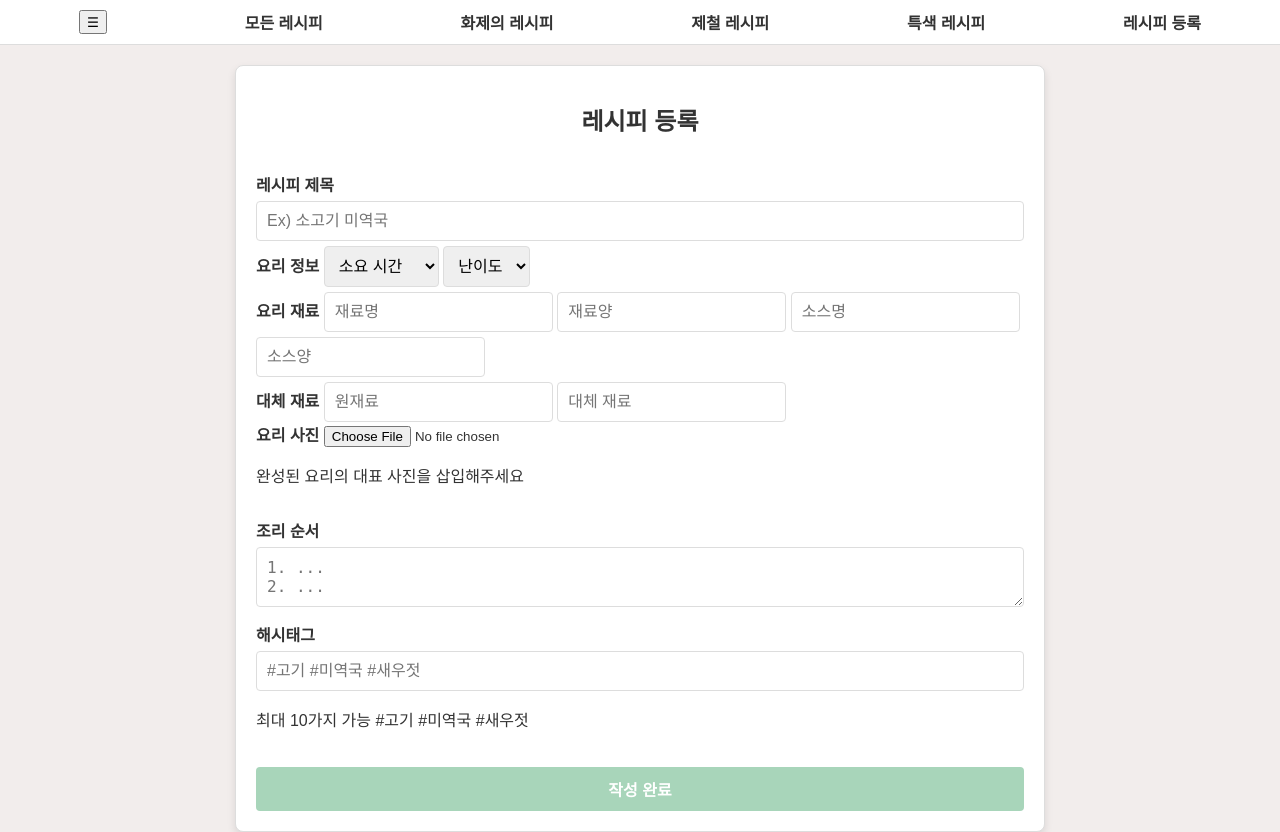
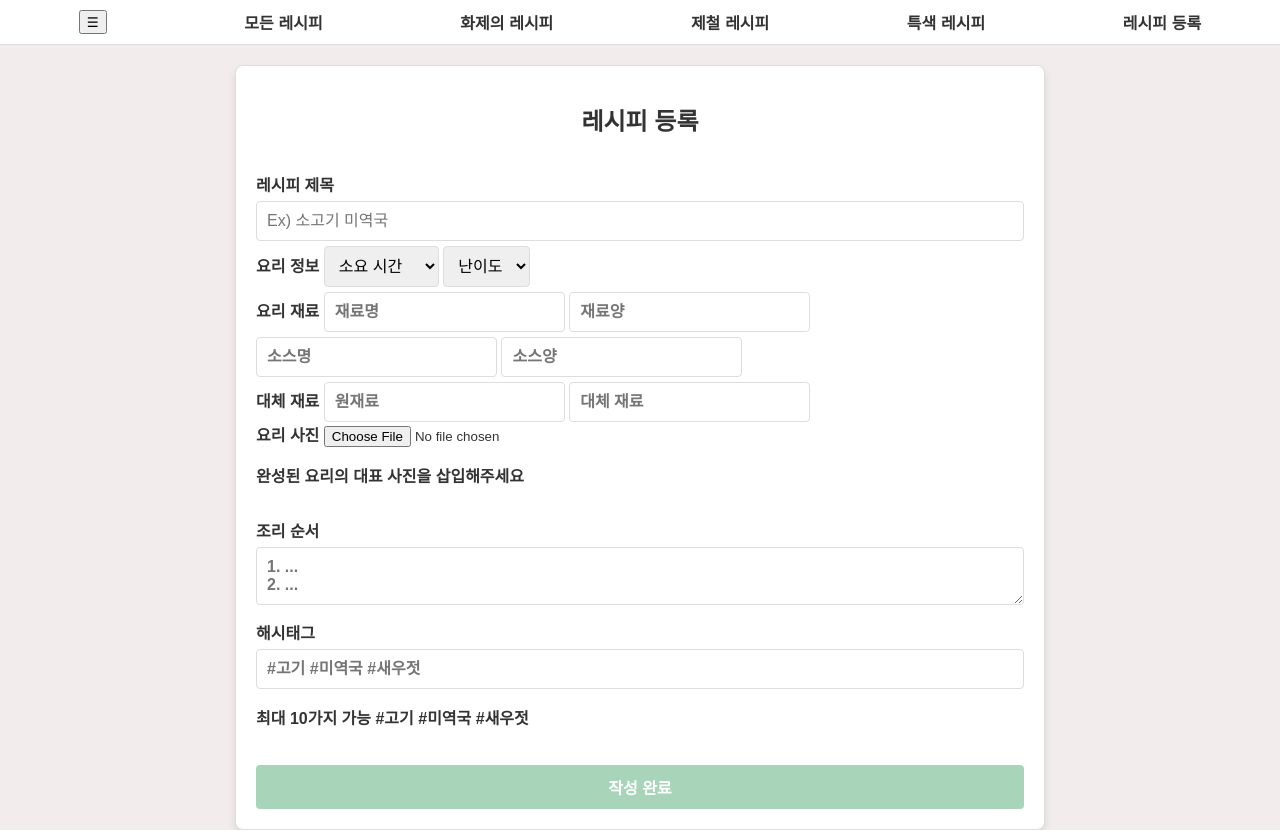
Before and after one commit to ggabaegii/RecipeRecommendation, a Flask app: page /recipe_register2 in a window 1280 px wide. Run offline with Flask 3, Linux system fonts and the light colour scheme; some web fonts are replaced.

Commit message:
폰트 수정 및 recipe_register2 초안 업로드

```diff
--- a/backend/app/static/css/register2.css
+++ b/backend/app/static/css/register2.css
@@ -1,11 +1,26 @@
+/* 기본 스타일 */
+
+/* 외할머니 글씨 (한글) */
+.korean-font {
+  font-family: 'NanumOeHarMeoNiGeurSsi', sans-serif;
+  font-weight: 600;
+}
+
+/* Marcellus (영어) */
+.english-font {
+  font-family: 'Marcellus', serif;
+}
+
+/* 전체 본문 스타일 */
 body {
-  font-family: Arial, sans-serif;
+  font-family: 'NanumOeHarMeoNiGeurSsi', sans-serif; /* 외할머니 글씨 (한글) 기본 적용 */
   background-color: #F2EDEC;
   color: #333;
   margin: 0;
   padding: 0;
 }
 
+/* 메뉴 스타일 */
 .menu {
   background-color: #fff;
   padding: 10px;
@@ -18,8 +33,10 @@ body {
   text-decoration: none;
   color: #333;
   font-weight: bold;
+  font-family: 'Marcellus', serif; /* 영어 폰트 적용 */
 }
 
+/* 컨테이너 스타일 */
 .container {
   width: 60%;
   margin: auto;
@@ -36,8 +53,10 @@ h1 {
   text-align: center;
   color: #333;
   margin-bottom: 20px;
+  font-family: 'Marcellus', serif; /* 영어 폰트 적용 */
 }
 
+/* 폼 스타일 */
 form {
   display: flex;
   flex-direction: column;
@@ -46,6 +65,7 @@ form {
 label {
   font-weight: bold;
   margin-top: 15px;
+  font-family: 'NanumOeHarMeoNiGeurSsi', sans-serif; /* 외할머니 글씨 (한글) 적용 */
 }
 
 input[type="text"], select, textarea {
@@ -70,4 +90,5 @@ button[type="submit"] {
   font-size: 16px;
   cursor: pointer;
   border-radius: 4px;
+  font-family: 'NanumOeHarMeoNiGeurSsi', sans-serif; /* 외할머니 글씨 (한글) 적용 */
 }
--- a/backend/app/templates/recipe_register2.html
+++ b/backend/app/templates/recipe_register2.html
@@ -3,7 +3,11 @@
 <head>
     <meta charset="UTF-8">
     <meta name="viewport" content="width=device-width, initial-scale=1.0">
-    <title>레시피 등록</title>
+    <title class="korean-font">레시피 등록</title>
+    <!-- Marcellus 폰트 불러오기 -->
+    <link href="https://fonts.googleapis.com/css2?family=Marcellus&display=swap" rel="stylesheet">
+    <!-- 나눔글씨 외할머니글씨 폰트 불러오기 -->
+    <link href="https://hangeul.pstatic.net/hangeul_static/css/NanumOeHarMeoNiGeurSsi.css" rel="stylesheet">
     <link rel="stylesheet" href="{{ url_for('static', filename='css/register2.css') }}">
 </head>
 <body>
@@ -18,56 +22,56 @@
     </nav>
 
     <div class="container">
-        <h1>레시피 등록</h1>
+        <h1 class="korean-font">레시피 등록</h1>
 
         <form action="{{ url_for('recipe_register2') }}" method="post" enctype="multipart/form-data">
-            <label for="title">레시피 제목</label>
+            <label for="title" class="korean-font">레시피 제목</label>
             <input type="text" id="title" name="title" placeholder="Ex) 소고기 미역국" required>
 
             <div class="info-group">
-                <label>요리 정보</label>
+                <label class="korean-font">요리 정보</label>
                 <select name="cook_time">
-                    <option>소요 시간</option>
-                    <option value="30분 이내">30분 이내</option>
-                    <option value="1시간 이내">1시간 이내</option>
-                    <option value="1시간 이상">1시간 이상</option>
+                    <option class="korean-font">소요 시간</option>
+                    <option value="30분 이내" class="korean-font">30분 이내</option>
+                    <option value="1시간 이내" class="korean-font">1시간 이내</option>
+                    <option value="1시간 이상" class="korean-font">1시간 이상</option>
                 </select>
                 <select name="difficulty">
-                    <option>난이도</option>
-                    <option value="쉬움">쉬움</option>
-                    <option value="보통">보통</option>
-                    <option value="어려움">어려움</option>
+                    <option class="korean-font">난이도</option>
+                    <option value="쉬움" class="korean-font">쉬움</option>
+                    <option value="보통" class="korean-font">보통</option>
+                    <option value="어려움" class="korean-font">어려움</option>
                 </select>
             </div>
 
             <div class="ingredient-group">
-                <label>요리 재료</label>
-                <input type="text" name="ingredient" placeholder="재료명">
-                <input type="text" name="ingredient" placeholder="재료양">
-                <input type="text" name="sauce_name" placeholder="소스명">
-                <input type="text" name="sauce_amount" placeholder="소스양">
+                <label class="korean-font">요리 재료</label>
+                <input type="text" name="ingredient" placeholder="재료명" class="korean-font">
+                <input type="text" name="ingredient" placeholder="재료양" class="korean-font">
+                <input type="text" name="sauce_name" placeholder="소스명" class="korean-font">
+                <input type="text" name="sauce_amount" placeholder="소스양" class="korean-font">
             </div>
 
             <div class="substitute-group">
-                <label>대체 재료</label>
-                <input type="text" name="substitute" placeholder="원재료">
-                <input type="text" name="substitute" placeholder="대체 재료">
+                <label class="korean-font">대체 재료</label>
+                <input type="text" name="substitute" placeholder="원재료" class="korean-font">
+                <input type="text" name="substitute" placeholder="대체 재료" class="korean-font">
             </div>
 
             <div class="photo-group">
-                <label>요리 사진</label>
+                <label class="korean-font">요리 사진</label>
                 <input type="file" name="photo" accept="image/*">
-                <p>완성된 요리의 대표 사진을 삽입해주세요</p>
+                <p class="korean-font">완성된 요리의 대표 사진을 삽입해주세요</p>
             </div>
 
-            <label for="steps">조리 순서</label>
-            <textarea id="steps" name="steps" placeholder="1. ...&#10;2. ..."></textarea>
+            <label for="steps" class="korean-font">조리 순서</label>
+            <textarea id="steps" name="steps" placeholder="1. ...&#10;2. ..." class="korean-font"></textarea>
 
-            <label for="tags">해시태그</label>
-            <input type="text" id="tags" name="tags" placeholder="#고기 #미역국 #새우젓" maxlength="30">
-            <p>최대 10가지 가능 #고기 #미역국 #새우젓</p>
+            <label for="tags" class="korean-font">해시태그</label>
+            <input type="text" id="tags" name="tags" placeholder="#고기 #미역국 #새우젓" maxlength="30" class="korean-font">
+            <p class="korean-font">최대 10가지 가능 #고기 #미역국 #새우젓</p>
 
-            <button type="submit">작성 완료</button>
+            <button type="submit" class="korean-font">작성 완료</button>
         </form>
     </div>
 </body>
```
Also changed, not shown: backend/app/templates/recipe_register.html (+5 -4 lines).
